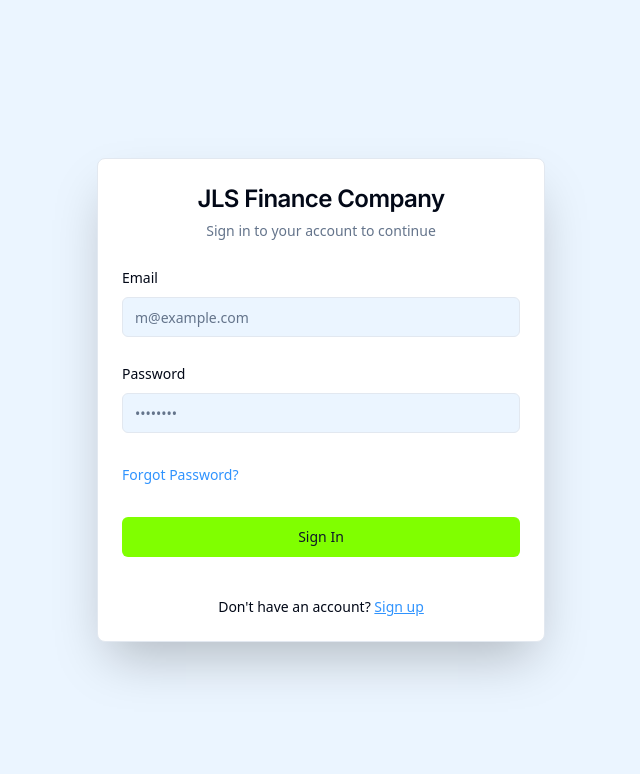
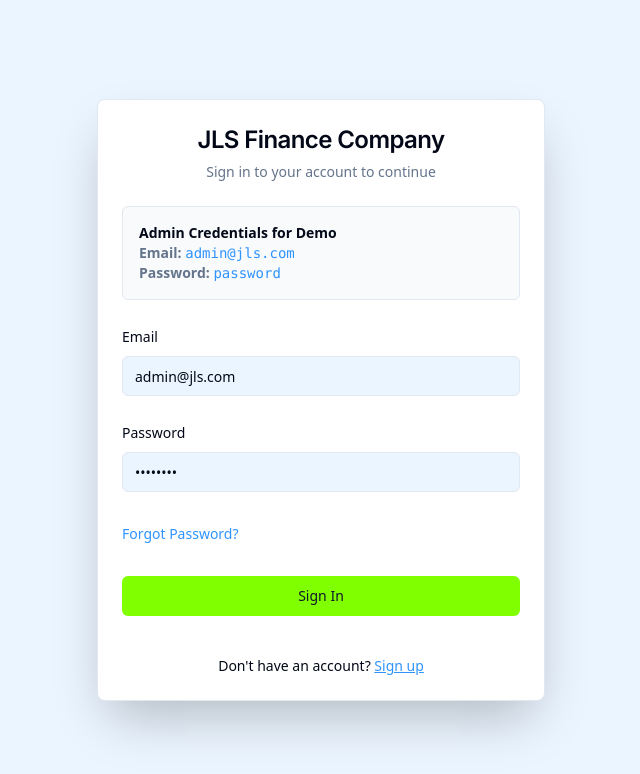
Before and after one commit to jlsfinance/jls-finance, a Next.js app: page /login in a window 1280 px wide. Shown: the top 774 px of the page, without its empty margins (319-959 px from the left). Built offline with nearby package versions, Linux system fonts and the light colour scheme.

Commit message:
add admin credetialon log in page a

```diff
--- a/src/app/login/page.tsx
+++ b/src/app/login/page.tsx
@@ -13,7 +13,6 @@ import { doc, getDoc } from "firebase/firestore";
 import { Button } from "@/components/ui/button";
 import { Card, CardContent, CardDescription, CardHeader, CardTitle } from "@/components/ui/card";
 import { Input } from "@/components/ui/input";
-import { Label } from "@/components/ui/label";
 import { Form, FormControl, FormField, FormItem, FormLabel, FormMessage } from "@/components/ui/form";
 import { useToast } from "@/hooks/use-toast";
 import { Loader2 } from "lucide-react";
@@ -33,8 +32,8 @@ export default function LoginPage() {
   const form = useForm<LoginFormValues>({
     resolver: zodResolver(loginSchema),
     defaultValues: {
-      email: "",
-      password: "",
+      email: "admin@jls.com",
+      password: "password",
     },
   });
 
@@ -64,11 +63,11 @@ export default function LoginPage() {
 
         // Redirect based on role
         if (userData.role === 'admin') {
-            router.push('/dashboard'); // Or a specific admin dashboard
+            router.push('/dashboard');
         } else if (userData.role === 'agent') {
-            router.push('/dashboard'); // Or a specific agent dashboard
+            router.push('/dashboard');
         } else {
-            router.push('/dashboard'); // Or a specific customer dashboard
+            router.push('/dashboard');
         }
       } else {
         throw new Error("User data not found in Firestore.");
@@ -92,6 +91,11 @@ export default function LoginPage() {
           <CardDescription>Sign in to your account to continue</CardDescription>
         </CardHeader>
         <CardContent>
+          <div className="mb-6 rounded-md border bg-muted/50 p-4 text-sm">
+            <p className="font-bold text-foreground">Admin Credentials for Demo</p>
+            <p className="text-muted-foreground"><strong>Email:</strong> <code className="font-mono text-primary">admin@jls.com</code></p>
+            <p className="text-muted-foreground"><strong>Password:</strong> <code className="font-mono text-primary">password</code></p>
+          </div>
           <Form {...form}>
             <form onSubmit={form.handleSubmit(onSubmit)} className="space-y-6">
               <FormField
```
